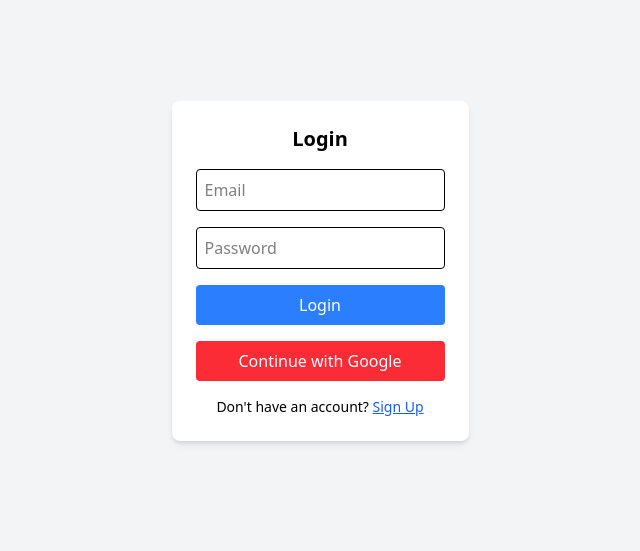
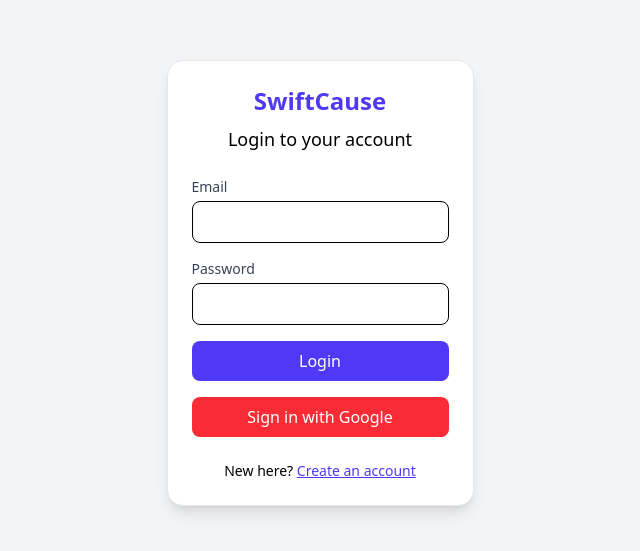
Before and after one commit to YNVSolutions/SwiftCause_Web, a Next.js app: page / in a window 1280 px wide. Shown: the part 149-700 px from the top of the page, without its empty margins (320-960 px from the left). Built offline with nearby package versions, Linux system fonts and the light colour scheme; no server answers.

Commit message:
show logs as alert

```diff
--- a/app/Components/AuthForm.jsx
+++ b/app/Components/AuthForm.jsx
@@ -7,11 +7,26 @@ import {
   createUserWithEmailAndPassword,
   signInWithPopup,
   GoogleAuthProvider,
+  onAuthStateChanged,
 } from "firebase/auth";
-import { app } from "@/firebase"; // adjust path if needed
+import { app } from "@/firebase";
 
 const auth = getAuth(app);
 const provider = new GoogleAuthProvider();
+
+// Console logged-in user info
+onAuthStateChanged(auth, (user) => {
+  if (user) {
+    console.log("🔐 Logged-in user:", {
+      uid: user.uid,
+      email: user.email,
+      displayName: user.displayName,
+      photoURL: user.photoURL,
+    });
+  } else {
+    console.log("🚪 User logged out");
+  }
+});
 
 export default function AuthForm() {
   const [email, setEmail] = useState("");
@@ -26,10 +41,10 @@ export default function AuthForm() {
     try {
       if (isLogin) {
         await signInWithEmailAndPassword(auth, email, password);
-        alert("Logged in successfully!");
+        alert("✅ Logged in successfully!");
       } else {
         await createUserWithEmailAndPassword(auth, email, password);
-        alert("Account created!");
+        alert("🎉 Account created!");
       }
     } catch (err) {
       setError(err.message);
@@ -39,40 +54,47 @@ export default function AuthForm() {
   const handleGoogleSignIn = async () => {
     try {
       await signInWithPopup(auth, provider);
-      alert("Logged in with Google!");
+      alert("🔵 Logged in with Google!");
     } catch (err) {
       setError(err.message);
     }
   };
 
   return (
-    <div className="max-w-sm mx-auto mt-10 p-6 bg-white rounded-lg shadow-md">
-      <h2 className="text-xl font-bold mb-4 text-center">
-        {isLogin ? "Login" : "Sign Up"}
+    <div className="max-w-md mx-auto mt-16 p-6 bg-white rounded-2xl shadow-lg border border-gray-200">
+      <h1 className="text-2xl font-bold text-center mb-2 text-indigo-600">
+        SwiftCause
+      </h1>
+      <h2 className="text-lg font-medium text-center mb-6">
+        {isLogin ? "Login to your account" : "Create a new account"}
       </h2>
 
       <form onSubmit={handleSubmit} className="flex flex-col gap-4">
+        <div>
+          <label className="block mb-1 text-sm text-gray-700">Email</label>
           <input
             type="email"
-          placeholder="Email"
-          className="border rounded p-2"
+            className="w-full border rounded-lg px-3 py-2 focus:outline-none focus:ring-2 focus:ring-indigo-400"
             value={email}
             onChange={(e) => setEmail(e.target.value)}
             required
           />
+        </div>
 
+        <div>
+          <label className="block mb-1 text-sm text-gray-700">Password</label>
           <input
             type="password"
-          placeholder="Password"
-          className="border rounded p-2"
+            className="w-full border rounded-lg px-3 py-2 focus:outline-none focus:ring-2 focus:ring-indigo-400"
             value={password}
             onChange={(e) => setPassword(e.target.value)}
             required
           />
+        </div>
 
         <button
           type="submit"
-          className="bg-blue-500 text-white p-2 rounded hover:bg-blue-600"
+          className="bg-indigo-600 text-white py-2 rounded-lg hover:bg-indigo-700 transition"
         >
           {isLogin ? "Login" : "Sign Up"}
         </button>
@@ -80,18 +102,21 @@ export default function AuthForm() {
         <button
           type="button"
           onClick={handleGoogleSignIn}
-          className="bg-red-500 text-white p-2 rounded hover:bg-red-600"
+          className="bg-red-500 text-white py-2 rounded-lg hover:bg-red-600 transition"
         >
-          Continue with Google
+          Sign in with Google
         </button>
       </form>
 
-      {error && <p className="text-red-500 text-sm mt-2">{error}</p>}
+      {error && <p className="text-red-600 text-sm mt-3">{error}</p>}
 
-      <p className="text-sm mt-4 text-center">
-        {isLogin ? "Don't have an account?" : "Already have an account?"}{" "}
-        <button onClick={() => setIsLogin(!isLogin)} className="text-blue-600 underline">
-          {isLogin ? "Sign Up" : "Login"}
+      <p className="text-sm mt-6 text-center">
+        {isLogin ? "New here?" : "Already a member?"}{" "}
+        <button
+          onClick={() => setIsLogin(!isLogin)}
+          className="text-indigo-600 underline font-medium"
+        >
+          {isLogin ? "Create an account" : "Login"}
         </button>
       </p>
     </div>
```
Lines whose indentation alone changed are shown as unchanged.
